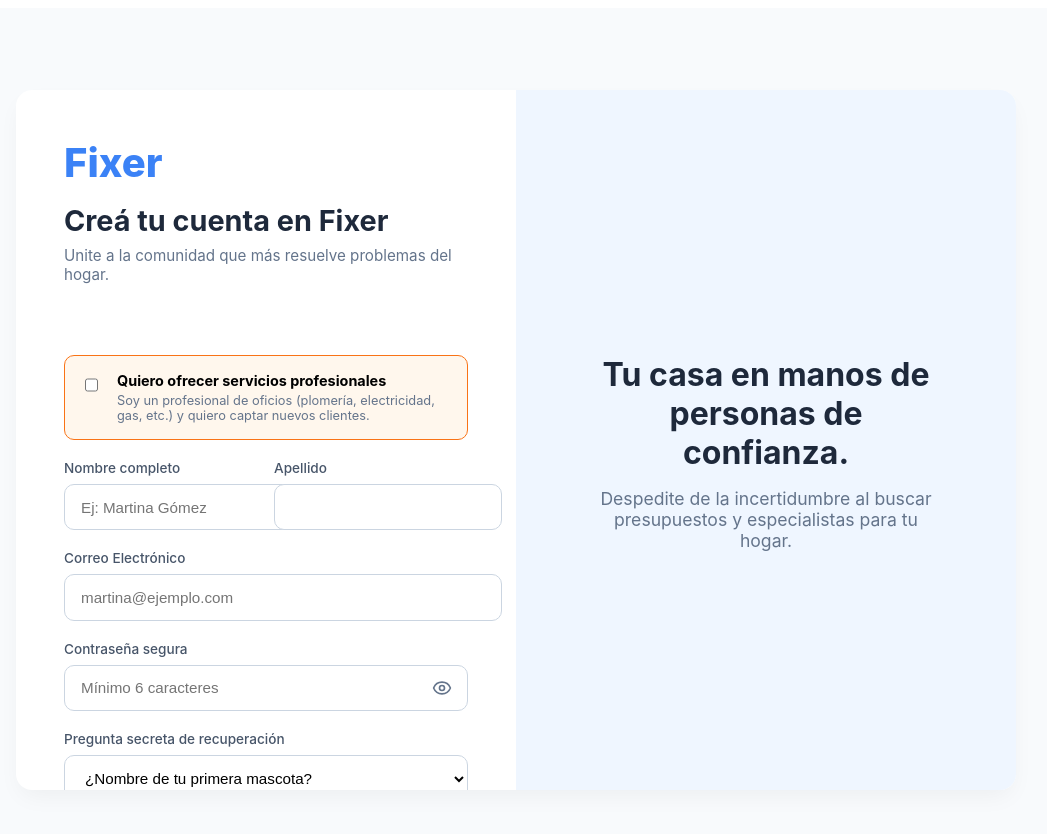
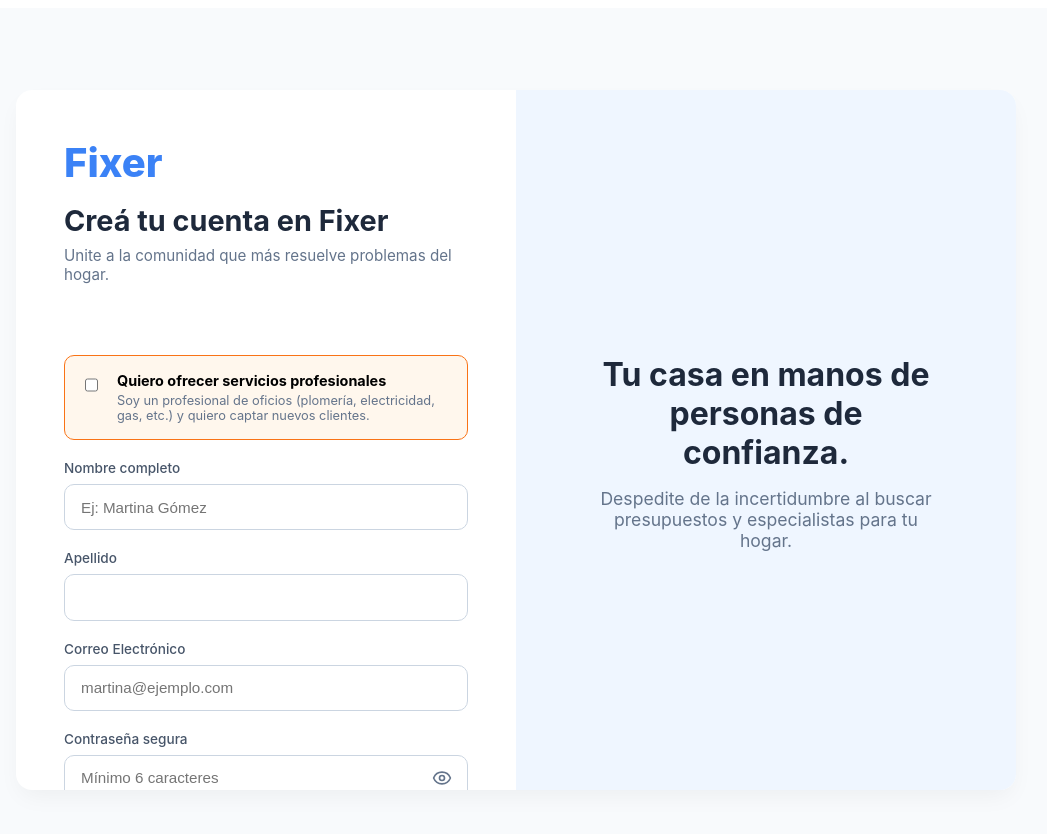
Before and after one commit to cppDevCode/fixerServicios, a React (Vite) app in the folder frontend/: page /registro in a window 1280 px wide. Shown: the top 834 px of the page, without its empty margins (124-1171 px from the left). Built offline with nearby package versions, Linux system fonts and the light colour scheme.

Commit message:
style(auth): unificar diseno de login y registro, separar campos y ajustar responsive

```diff
--- a/frontend/pages/Auth.css
+++ b/frontend/pages/Auth.css
@@ -103,6 +103,7 @@
   border-color: #F97316;
   box-shadow: 0 0 0 3px rgba(249, 115, 22, 0.1);
 }
+
 
 /* Botones */
 .btn-primary {
@@ -330,6 +331,16 @@
   margin: 0;
 }
 
+.auth-form .form-input {
+  width: 100%;
+  box-sizing: border-box;
+}
+
+.password-input-wrapper {
+  width: 100%;
+  box-sizing: border-box;
+}
+
 /* Responsive */
 @media (max-width: 768px) {
   .registro-wrapper {
@@ -341,5 +352,6 @@
   }
   .registro-formulario {
     padding: 2rem;
+    overflow-y: visible;
   }
 }
--- a/frontend/pages/RegistroPage.tsx
+++ b/frontend/pages/RegistroPage.tsx
@@ -128,10 +128,9 @@ export const RegistroPage = () => {
               </div>
             )}
 
-            <div className="form-row">
+
               <div className="form-group">
                 <label className="form-label">Nombre completo</label>
-
                 <input
                   type="text"
                   name="nombre"
@@ -144,7 +143,6 @@ export const RegistroPage = () => {
 
               <div className="form-group">
                 <label className="form-label">Apellido</label>
-
                 <input
                   type="text"
                   name="apellido"
@@ -153,7 +151,7 @@ export const RegistroPage = () => {
                   className="form-input"
                 />
               </div>
-            </div>
+
 
             <div className="form-group">
               <label className="form-label">Correo Electrónico</label>
```
